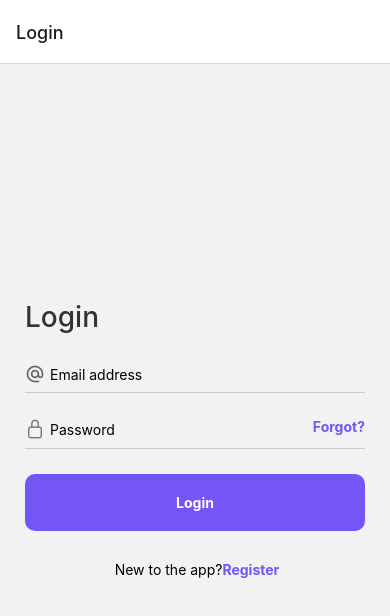
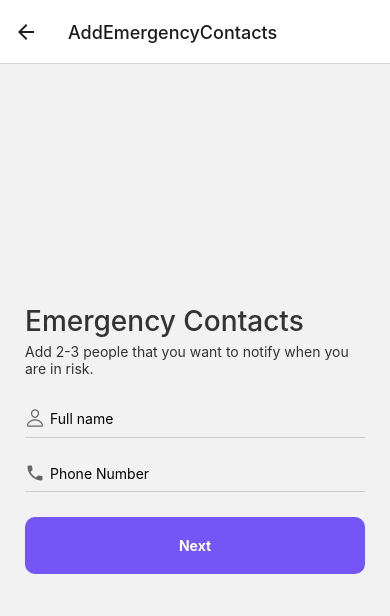
Before and after one commit to e-yang08/ilLuSIonOfgReaTNesS, a React Native app in the folder AwesomeProject/: screen /AddEmergencyContacts in a window 390 px wide. Shown: the top 616 px of the page. Built offline with nearby package versions, Linux system fonts and the light colour scheme.

Commit message:
location sharing

```diff
--- a/AwesomeProject/App.js
+++ b/AwesomeProject/App.js
@@ -1,22 +1,24 @@
-import { StatusBar } from 'expo-status-bar';
-import { StyleSheet, Text, View } from 'react-native';
-import LoginPage from './pages/UserAuthentication/LogIn';
-import RegistrationPage from './pages/UserAuthentication/SignUp';
-import { NavigationContainer } from '@react-navigation/native';
+import { StatusBar } from "expo-status-bar";
+import { StyleSheet, Text, View } from "react-native";
+import LoginPage from "./pages/UserAuthentication/LogIn";
+import RegistrationPage from "./pages/UserAuthentication/SignUpInitial";
+import AddEmergencyContactsPage from "./pages/UserAuthentication/SignUpEmergency";
+import InitialShareLocationPage from "./pages/UserAuthentication/SignUpShareLoc";
+import { NavigationContainer } from "@react-navigation/native";
 import { createStackNavigator } from "@react-navigation/stack";
-//import { PaperProvider } from "react-native-paper";
 
 export default function App() {
   const AppStack = createStackNavigator();
   return (
     <NavigationContainer>
       <AppStack.Navigator>
-        <AppStack.Screen name='Login' component={LoginPage}/>
-        <AppStack.Screen name='Register' component={RegistrationPage}/>
+        <AppStack.Screen name="Login" component={LoginPage} />
+        <AppStack.Screen name="Register" component={RegistrationPage} />
+        <AppStack.Screen name="AddEmergencyContacts" component={ AddEmergencyContactsPage } />
+        <AppStack.Screen name="InitialShareLocation" component={InitialShareLocationPage} />
       </AppStack.Navigator>
-
     </NavigationContainer>
-  )
+  );
 
   /*return (
     <View style={styles.container}>
--- a/AwesomeProject/package.json
+++ b/AwesomeProject/package.json
@@ -9,6 +9,7 @@
     "web": "expo start --web"
   },
   "dependencies": {
+    "@react-native-community/geolocation": "^3.1.0",
     "@react-navigation/native": "^6.1.9",
     "@react-navigation/stack": "^6.3.20",
     "expo": "~50.0.5",
--- a/AwesomeProject/pages/UserAuthentication/SignUp.js
+++ /dev/null
@@ -1,40 +0,0 @@
-import {SafeAreaView, View, Text, TextInput, TouchableOpacity, Image} from 'react-native';
-import { useState } from 'react';
-import MaterialIcons from 'react-native-vector-icons/MaterialIcons';
-import Ionicons from 'react-native-vector-icons/Ionicons';
-import InputField from '../../components/input-field';
-export default  function RegistrationPage({ navigation }){
-    const [name, setName]=useState('');
-    const [email, setEmail]=useState('');
-    const [password, setPassword]=useState('');
-    const [confirmPassword, setConfirmPassword]=useState('');
-    return (
-                <SafeAreaView style={{flex:1, justifyContent:'center'}}>
-            <View style={{paddingHorizontal:25}}>
-            <Text
-                style={{
-                    fontSize:28,
-                    fontWeight: '500',
-                    color:"#333",
-                    marginBottom:30
-                }}>
-                Register
-            </Text>
-            <InputField label={'Email address'} icon={<MaterialIcons name='alternate-email' size={20} color='#666'style={{marginRight:5}}/>} keyboardType={'email-address'} onChangeFunc={(text)=>setEmail(text)} value={email}/>
-            <InputField label ={'Full name'} icon={<Ionicons name='person-outline' size={20} color='#666' style={{marginRight:5}}/>} value={name} onChangeFunc={(text)=>setName(text)}/>
-
-            <InputField label={'Password'} icon={<Ionicons name='lock-closed-outline' size={20} color='#666'style={{marginRight:5}}/>} inputType={'password'} value={password} onChangeFunc={(text)=>setPassword(text)}/>
-            <InputField label={'Confirm password'} icon={<Ionicons name='lock-closed-outline' size={20} color='#666'style={{marginRight:5}}/>} inputType={'password'} value={confirmPassword} onChangeFunc={(text)=>setConfirmPassword(text)}/>
-
-
-            <TouchableOpacity style={{backgroundColor:'#7455f6', padding:20, borderRadius:10, marginBottom:30}} /*onPress={onRegisterPress}*/>
-                <Text style={{textAlign:'center', fontWeight:700, color:'#FFF'}}>Create account</Text>
-            </TouchableOpacity>
-
-
-
-            </View>
-
-        </SafeAreaView>
-    )
-}
--- /dev/null
+++ b/AwesomeProject/pages/UserAuthentication/SignUpEmergency.js
@@ -0,0 +1,87 @@
+import {
+  SafeAreaView,
+  View,
+  Text,
+  TextInput,
+  TouchableOpacity,
+  Image,
+} from "react-native";
+import { useState } from "react";
+import MaterialIcons from "react-native-vector-icons/MaterialIcons";
+import Ionicons from "react-native-vector-icons/Ionicons";
+import InputField from "../../components/input-field";
+export default function AddEmergencyContactsPage({ navigation }) {
+  const [name, setName] = useState("");
+  const [email, setEmail] = useState("");
+  const [password, setPassword] = useState("");
+  const [confirmPassword, setConfirmPassword] = useState("");
+
+  return (
+    <SafeAreaView style={{ flex: 1, justifyContent: "center" }}>
+      <View style={{ paddingHorizontal: 25 }}>
+        <Text
+          style={{
+            fontSize: 28,
+            fontWeight: "500",
+            color: "#333",
+            marginBottom: 5,
+          }}
+        >
+          Emergency Contacts
+        </Text>
+        <Text
+          style={{
+            fontSize: 14,
+            color: "#333",
+            marginBottom: 30,
+          }}
+        >
+          Add 2-3 people that you want to notify when you are in risk.
+        </Text>
+        <InputField
+          label={"Full name"}
+          icon={
+            <Ionicons
+              name="person-outline"
+              size={20}
+              color="#666"
+              style={{ marginRight: 5 }}
+            />
+          }
+          value={name}
+          onChangeFunc={(text) => setName(text)}
+        />
+        <InputField
+          label={"Phone Number"}
+          icon={
+            <MaterialIcons
+              name="local-phone"
+              size={20}
+              color="#666"
+              style={{ marginRight: 5 }}
+            />
+          }
+          keyboardType={"email-address"}
+          onChangeFunc={(text) => setEmail(text)}
+          value={email}
+        />
+
+        <TouchableOpacity
+          style={{
+            backgroundColor: "#7455f6",
+            padding: 20,
+            borderRadius: 10,
+            marginBottom: 30,
+          }}
+          onPress={() => {
+            navigation.navigate("InitialShareLocation");
+          }}
+        >
+          <Text style={{ textAlign: "center", fontWeight: 700, color: "#FFF" }}>
+            Next
+          </Text>
+        </TouchableOpacity>
+      </View>
+    </SafeAreaView>
+  );
+}
--- /dev/null
+++ b/AwesomeProject/pages/UserAuthentication/SignUpInitial.js
@@ -0,0 +1,107 @@
+import {
+  SafeAreaView,
+  View,
+  Text,
+  TextInput,
+  TouchableOpacity,
+  Image,
+} from "react-native";
+import { useState } from "react";
+import MaterialIcons from "react-native-vector-icons/MaterialIcons";
+import Ionicons from "react-native-vector-icons/Ionicons";
+import InputField from "../../components/input-field";
+export default function RegistrationPage({ navigation }) {
+  const [name, setName] = useState("");
+  const [email, setEmail] = useState("");
+  const [password, setPassword] = useState("");
+  const [confirmPassword, setConfirmPassword] = useState("");
+
+  return (
+    <SafeAreaView style={{ flex: 1, justifyContent: "center" }}>
+      <View style={{ paddingHorizontal: 25 }}>
+        <Text
+          style={{
+            fontSize: 28,
+            fontWeight: "500",
+            color: "#333",
+            marginBottom: 30,
+          }}
+        >
+          Register
+        </Text>
+        <InputField
+          label={"Email address"}
+          icon={
+            <MaterialIcons
+              name="alternate-email"
+              size={20}
+              color="#666"
+              style={{ marginRight: 5 }}
+            />
+          }
+          keyboardType={"email-address"}
+          onChangeFunc={(text) => setEmail(text)}
+          value={email}
+        />
+        <InputField
+          label={"Full name"}
+          icon={
+            <Ionicons
+              name="person-outline"
+              size={20}
+              color="#666"
+              style={{ marginRight: 5 }}
+            />
+          }
+          value={name}
+          onChangeFunc={(text) => setName(text)}
+        />
+
+        <InputField
+          label={"Password"}
+          icon={
+            <Ionicons
+              name="lock-closed-outline"
+              size={20}
+              color="#666"
+              style={{ marginRight: 5 }}
+            />
+          }
+          inputType={"password"}
+          value={password}
+          onChangeFunc={(text) => setPassword(text)}
+        />
+        <InputField
+          label={"Confirm password"}
+          icon={
+            <Ionicons
+              name="lock-closed-outline"
+              size={20}
+              color="#666"
+              style={{ marginRight: 5 }}
+            />
+          }
+          inputType={"password"}
+          value={confirmPassword}
+          onChangeFunc={(text) => setConfirmPassword(text)}
+        />
+
+        <TouchableOpacity
+          style={{
+            backgroundColor: "#7455f6",
+            padding: 20,
+            borderRadius: 10,
+            marginBottom: 30,
+          }}
+          onPress={() => {
+            navigation.navigate("AddEmergencyContacts");
+          }}
+        >
+          <Text style={{ textAlign: "center", fontWeight: 700, color: "#FFF" }}>
+            Next
+          </Text>
+        </TouchableOpacity>
+      </View>
+    </SafeAreaView>
+  );
+}
--- /dev/null
+++ b/AwesomeProject/pages/UserAuthentication/SignUpShareLoc.js
@@ -0,0 +1,55 @@
+import {
+  Button,
+  SafeAreaView,
+  View,
+  Text,
+  TextInput,
+  TouchableOpacity,
+  Image,
+} from "react-native";
+import { useState } from "react";
+import MaterialIcons from "react-native-vector-icons/MaterialIcons";
+import Ionicons from "react-native-vector-icons/Ionicons";
+import InputField from "../../components/input-field";
+import Geolocation from "@react-native-community/geolocation";
+
+const requestLocationPermission = () => {
+  Geolocation.requestAuthorization();
+};
+
+const getCurrentLocation = () => {
+  Geolocation.getCurrentPosition(
+    (position) => {
+      console.log("Current Location:", position.coords);
+    },
+    (error) => {
+      console.error("Error getting location:", error);
+    },
+    { enableHighAccuracy: true, timeout: 20000, maximumAge: 1000 }
+  );
+};
+
+export default function InitialShareLocationPage({ navigation }) {
+  // const [name, setName] = useState("");
+  // const [email, setEmail] = useState("");
+  // const [password, setPassword] = useState("");
+  // const [confirmPassword, setConfirmPassword] = useState("");
+
+  return (
+    <SafeAreaView style={{ flex: 1, justifyContent: "center" }}>
+      <View style={{ paddingHorizontal: 25 }}>
+        {/* onPress={() => {
+            navigation.navigate("Main"); */}
+        <View
+          style={{ flex: 1, justifyContent: "center", alignItems: "center" }}
+        >
+          <Button
+            title="Request Location Permission"
+            onPress={requestLocationPermission}
+          />
+          <Button title="Get Current Location" onPress={getCurrentLocation} />
+        </View>
+      </View>
+    </SafeAreaView>
+  );
+}
```
Also changed, not shown: 1 other file (tests, documents, lock files or other folders).
